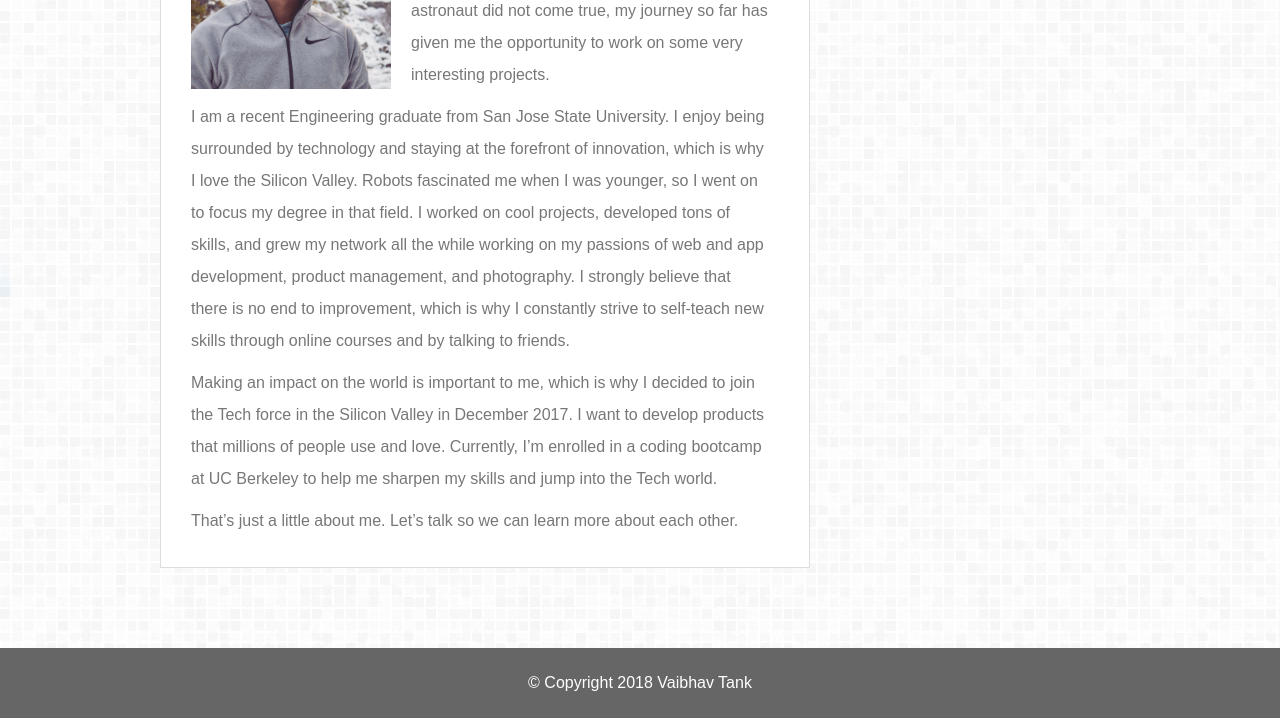
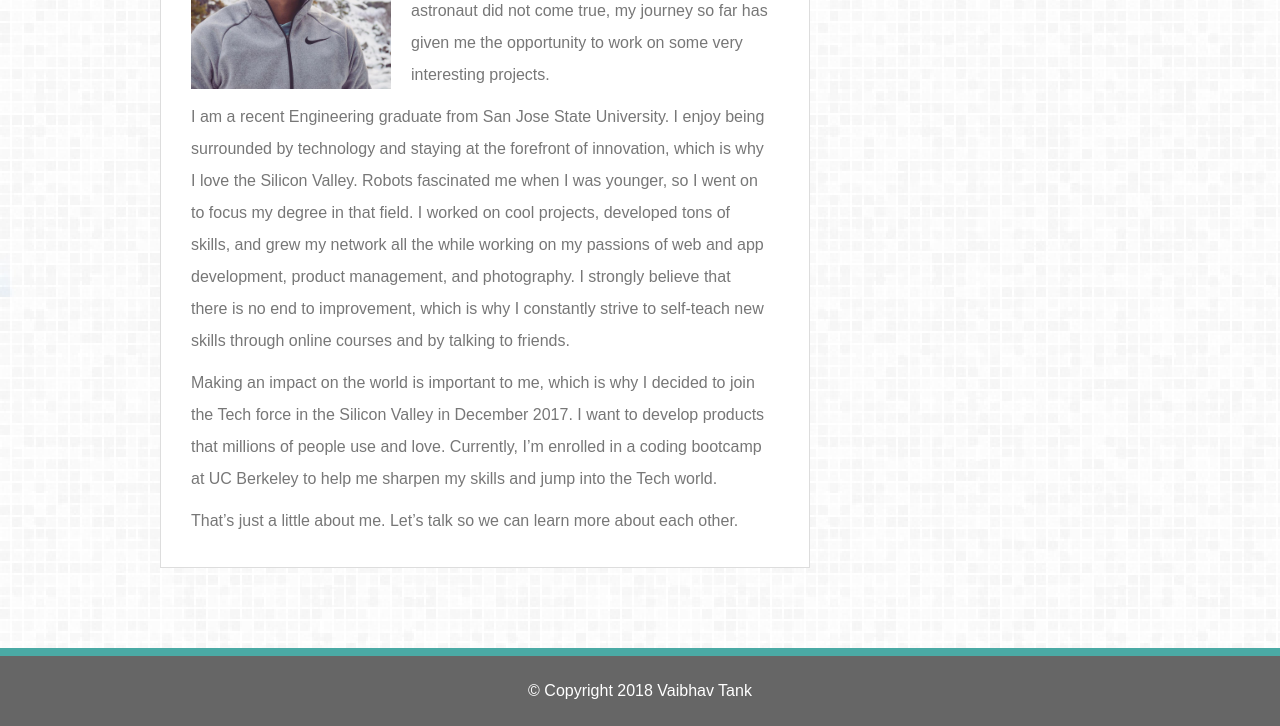
Before and after one commit to v-tank/Basic-Portfolio, a plain HTML site: page index.html in a window 1280 px wide. Shown: the part 347-1073 px from the top of the page. Drawn offline with Linux system fonts and the light colour scheme.

Commit message:
added footer top border

```diff
--- a/assets/css/style.css
+++ b/assets/css/style.css
@@ -204,6 +204,7 @@ nav ul li a:hover {
 /* Footer selectors */
 footer {
 	height: 70px;
+	border-top: 8px solid #4aaaa5;
 }
 
 .table-class {
```
